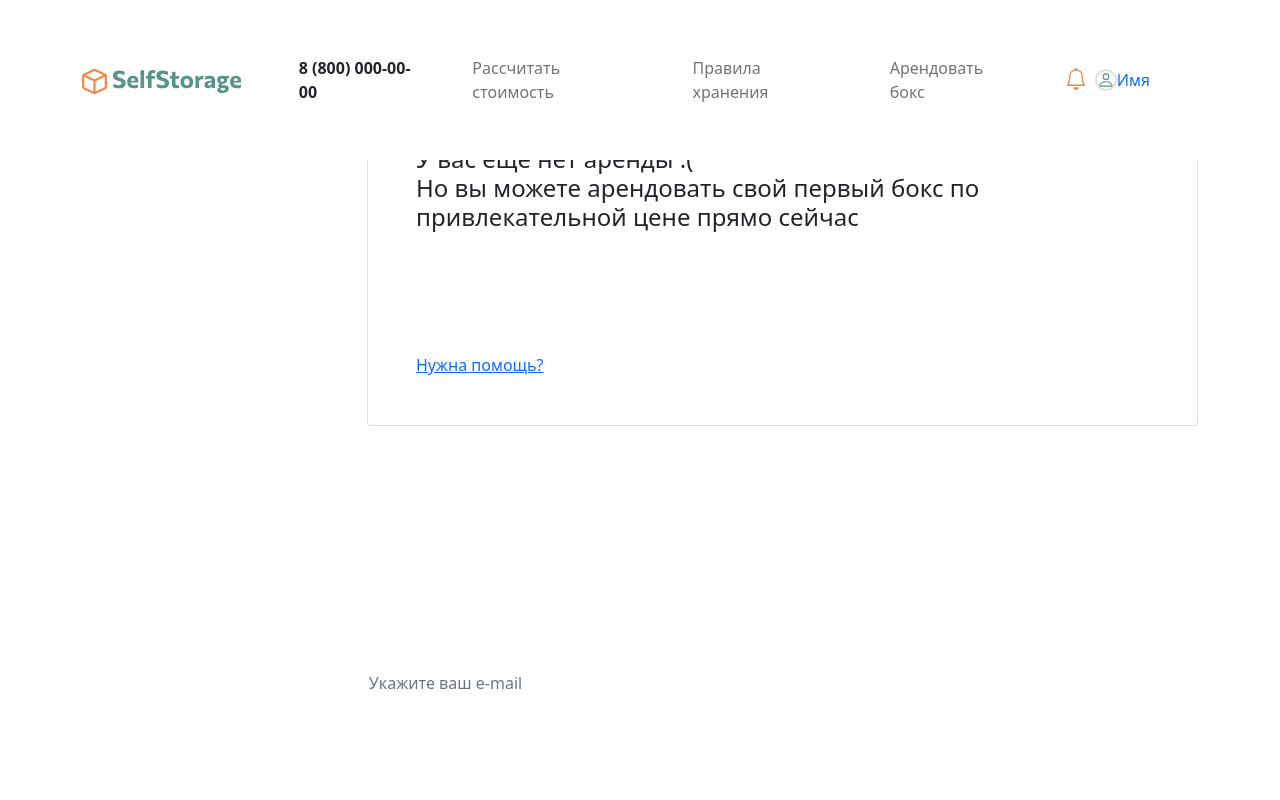
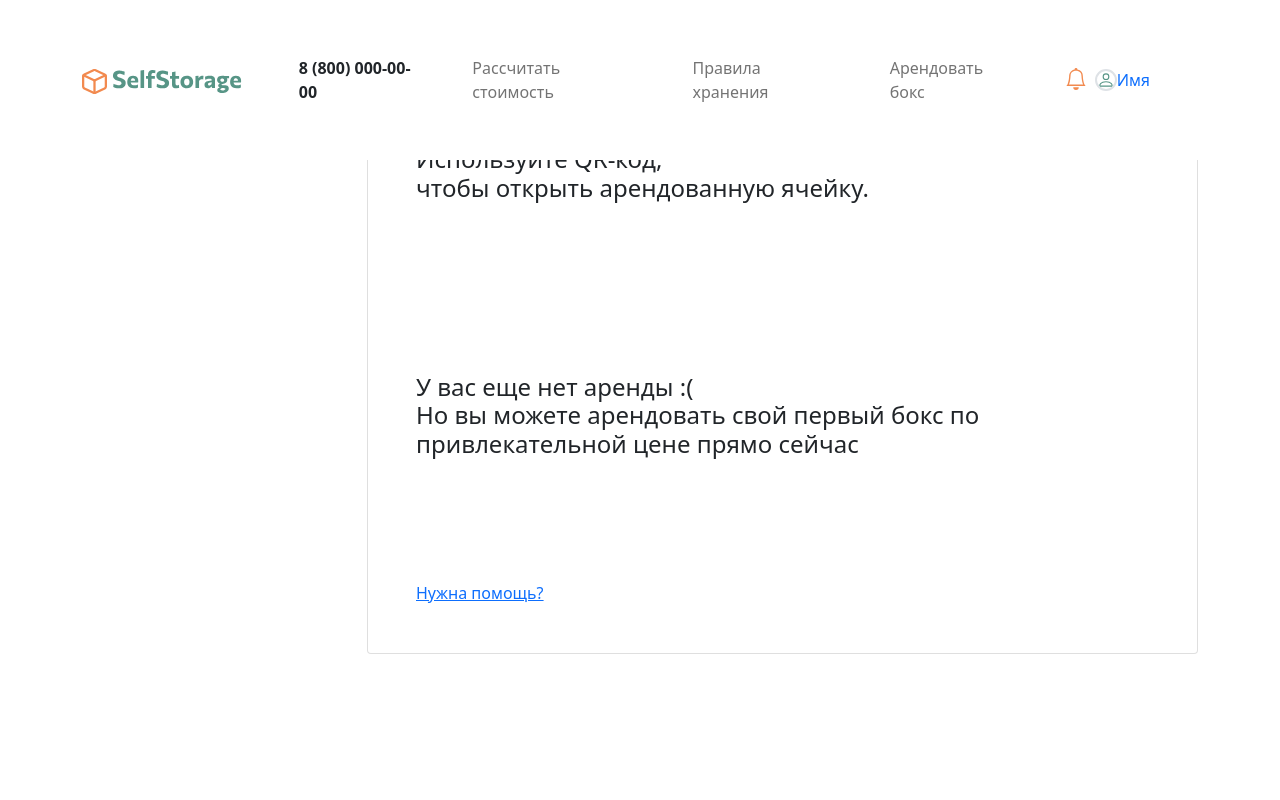
Before and after one commit to jmuriki/SelfStorage, a Django app: page /account/ in a window 1280 px wide, after a click on "Моя аренда". Shown: the top 800 px of the page. Run offline with Django 4.2, Linux system fonts and the light colour scheme; the visitor is signed in with stand-in values (Sample User, id 1); data comes from the database, SQL or seed files in the repository; data that the repository does not hold is empty; parts of the project's set-up code (start-up, migrations or seed data) failed here and were passed over.

Commit message:
Add QR-code button

```diff
--- a/templates/account.html
+++ b/templates/account.html
@@ -134,6 +134,9 @@
 							{% endfor %}
 						</ul>
 					{% else %}
+						<h4 class="SelfStorage_grey my-5">Используйте QR-код,<br>чтобы открыть арендованную ячейку.</h4>
+						<div><button class="btn fs_24 px-5 py-3 text-white border-8 SelfStorage__bg_orange SelfStorage__btn2_orange mb-3" onclick="location.href='{% url 'payment' %}'">Показать QR-код</button></div>
+
 						<h4 class="SelfStorage_grey my-5">У вас еще нет аренды :(<br>Но вы можете арендовать свой первый бокс  по  привлекательной цене прямо сейчас</h4>
 						<div><button class="btn fs_24 px-5 py-3 text-white border-8 SelfStorage__bg_orange SelfStorage__btn2_orange mb-3" onclick="location.href='{% url 'payment' %}'">Оплатить аренду бокса</button></div>
 						<a href="#" class="SelfStorage_orange">Нужна помощь?</a>
```
